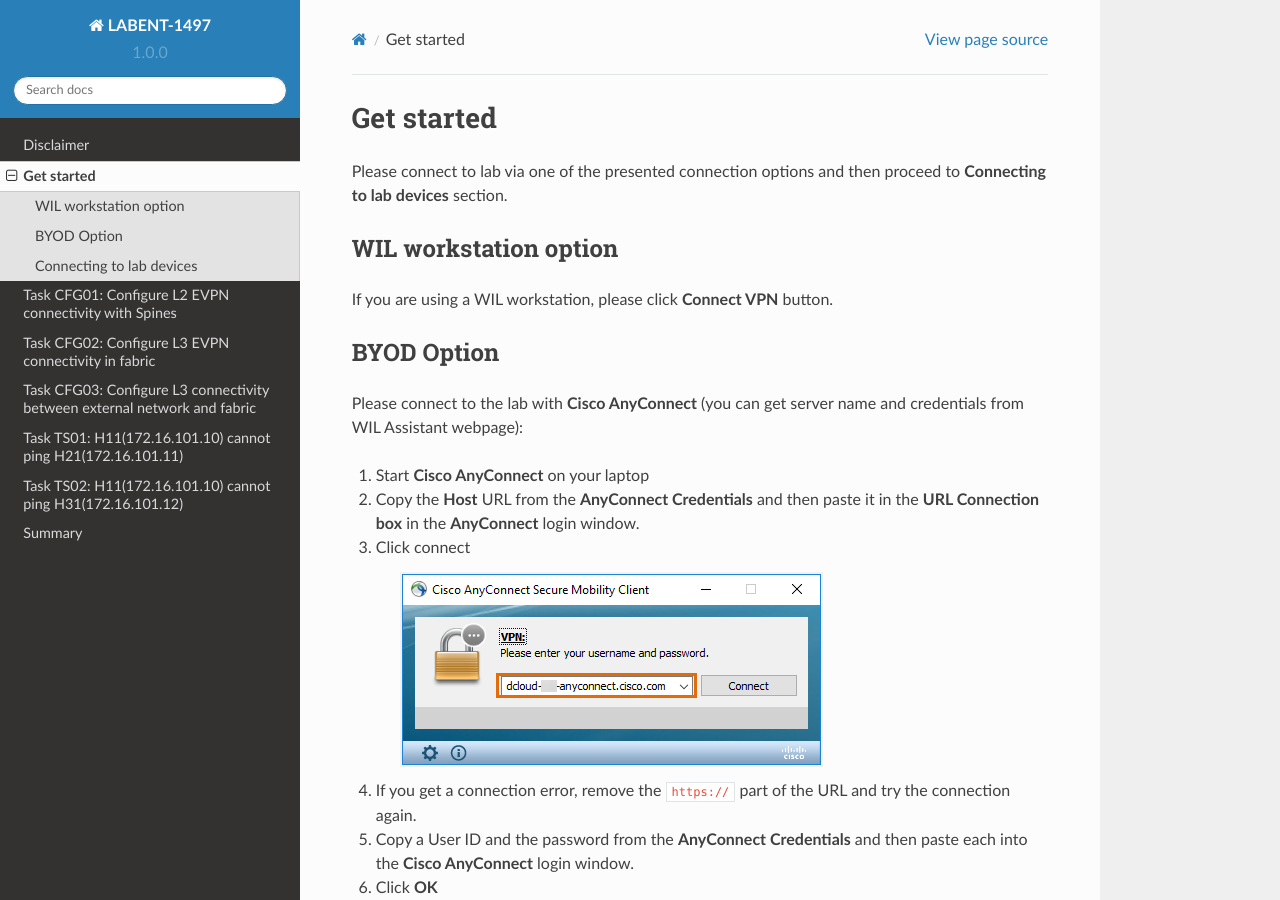
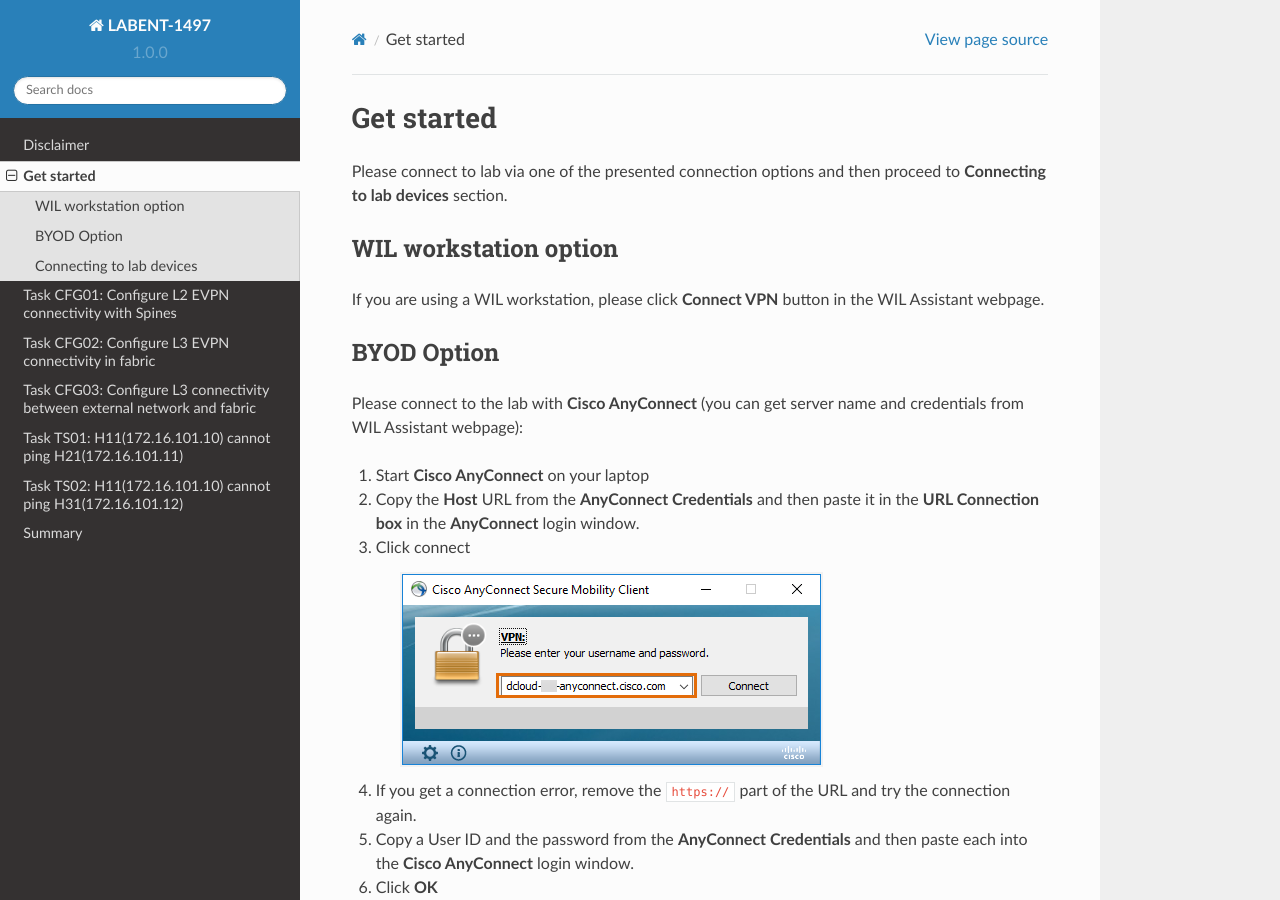
Before and after one commit to dvishchu/labent-1497, a Sphinx documentation site: the page built from docs/source/intro.rst, in a window 1280 px wide and 900 px high. Built offline with Sphinx 7.4.7 and the Read the Docs theme 2.0.0, drawn with Linux system fonts in a browser that asks for light colours.

Commit message:
Update intro.rst

```diff
--- a/docs/source/intro.rst
+++ b/docs/source/intro.rst
@@ -6,7 +6,7 @@
 WIL workstation option
 **********************
 
-If you are using a WIL workstation, please click **Connect VPN** button.
+If you are using a WIL workstation, please click **Connect VPN** button in the WIL Assistant webpage.
 
 BYOD Option
 ***********
```
